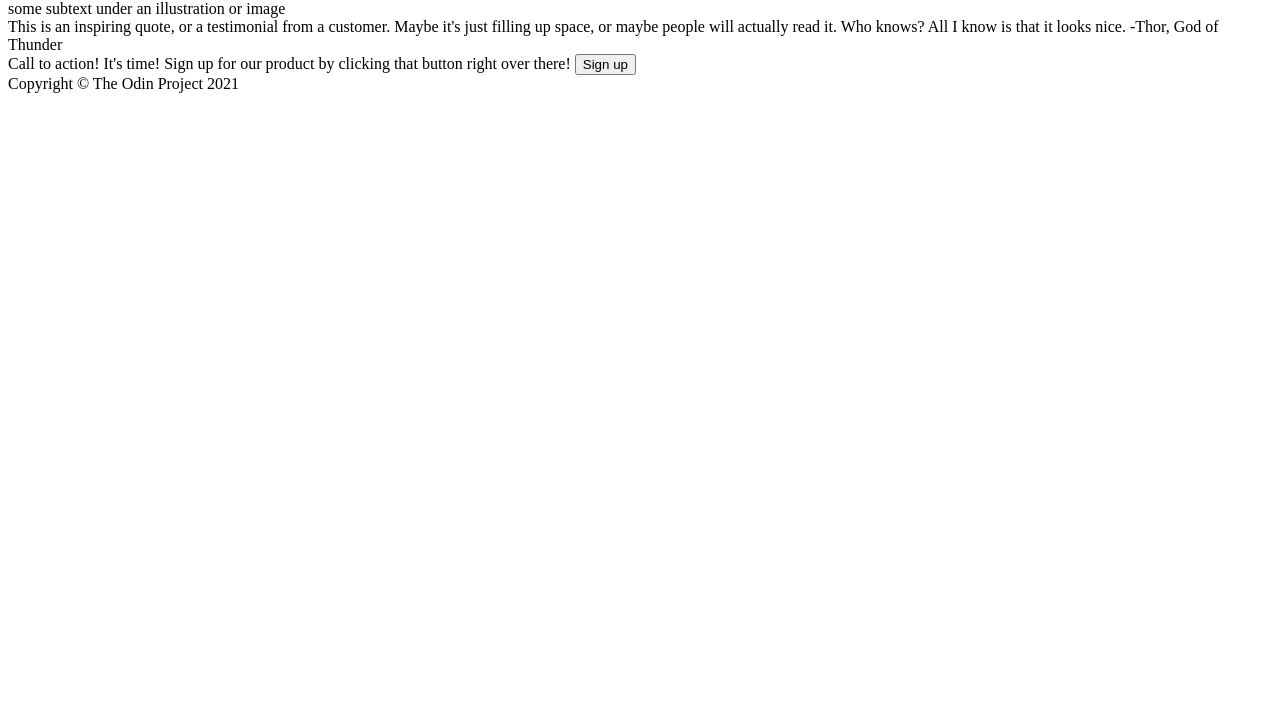
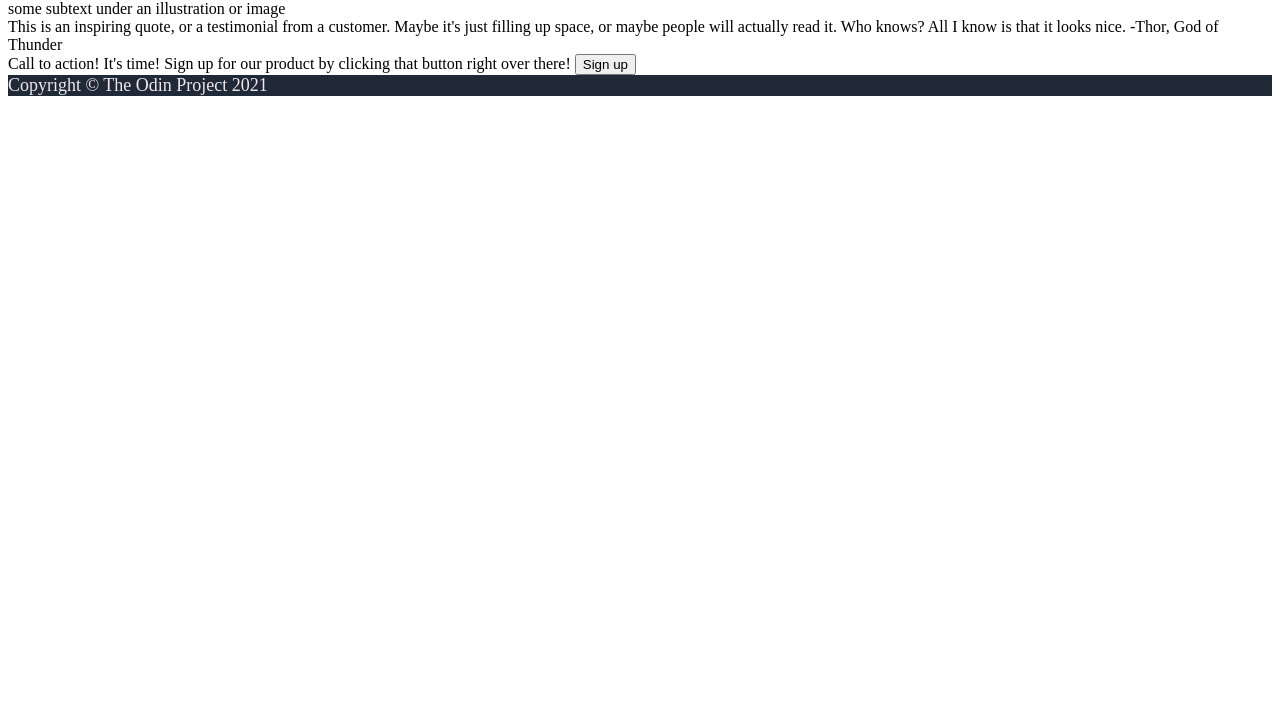
Before and after one commit to wildrobotgoose/odin-landing-page, a plain HTML site: page index.html in a window 1280 px wide. Shown: the part 97-800 px from the top of the page. Drawn offline with Linux system fonts and the light colour scheme.

Commit message:
Set footer font size and color

```diff
--- a/index.html
+++ b/index.html
@@ -56,7 +56,9 @@
         </div>
 
         <div class="footer">
-            Copyright &copy The Odin Project 2021
+            <div class="footer-copyright">
+                Copyright &copy The Odin Project 2021
+            </div>
         </div>
     </body>
 </html>
--- a/style.css
+++ b/style.css
@@ -1,4 +1,4 @@
-.header {
+.header, .footer {
     background-color: #1F2937;
 }
 
@@ -9,6 +9,9 @@
 
 .header-link {
     text-decoration: none;
+}
+
+.header-link, .footer-copyright {
     color: #EFE7EB;
     font-size: 18px;
 }
```
